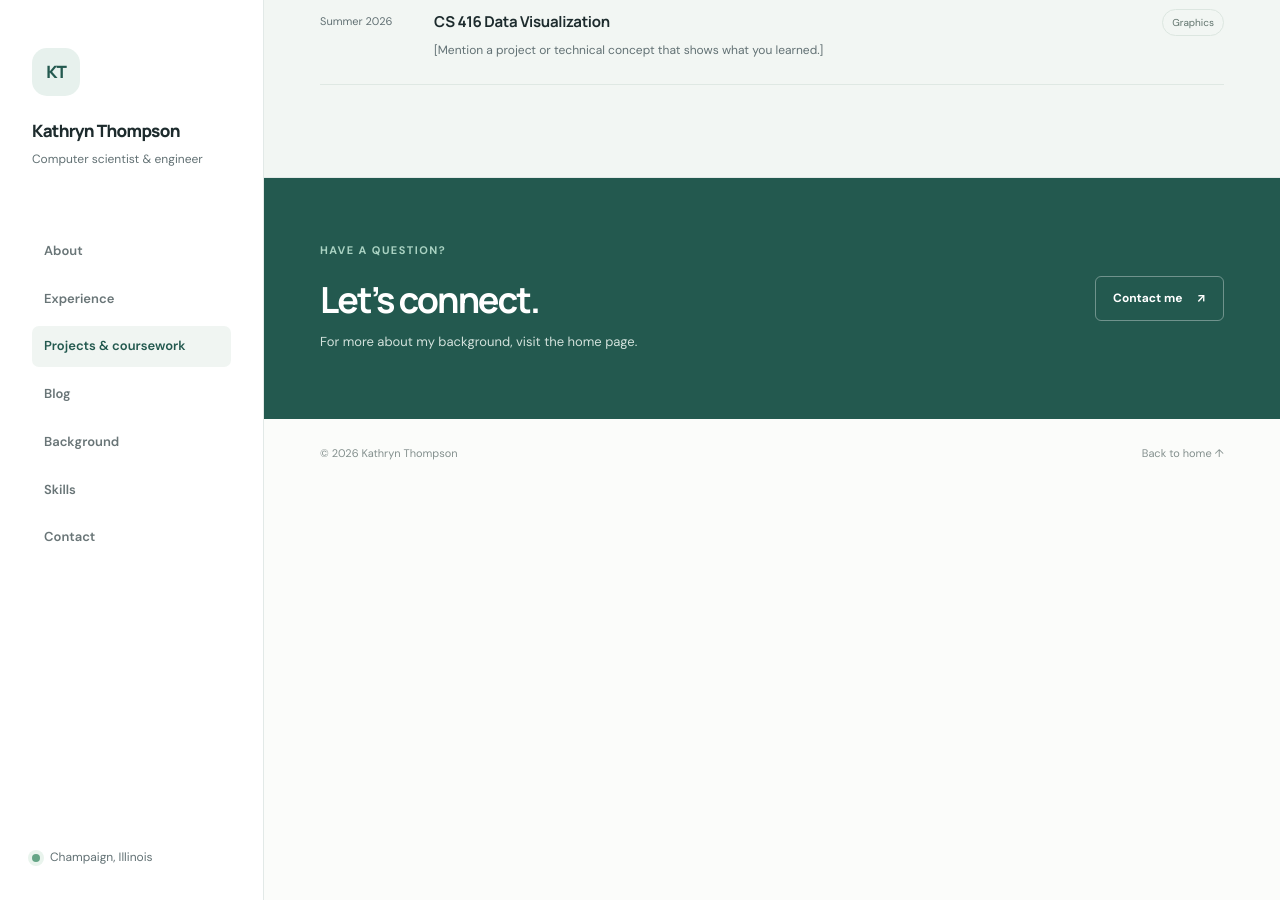
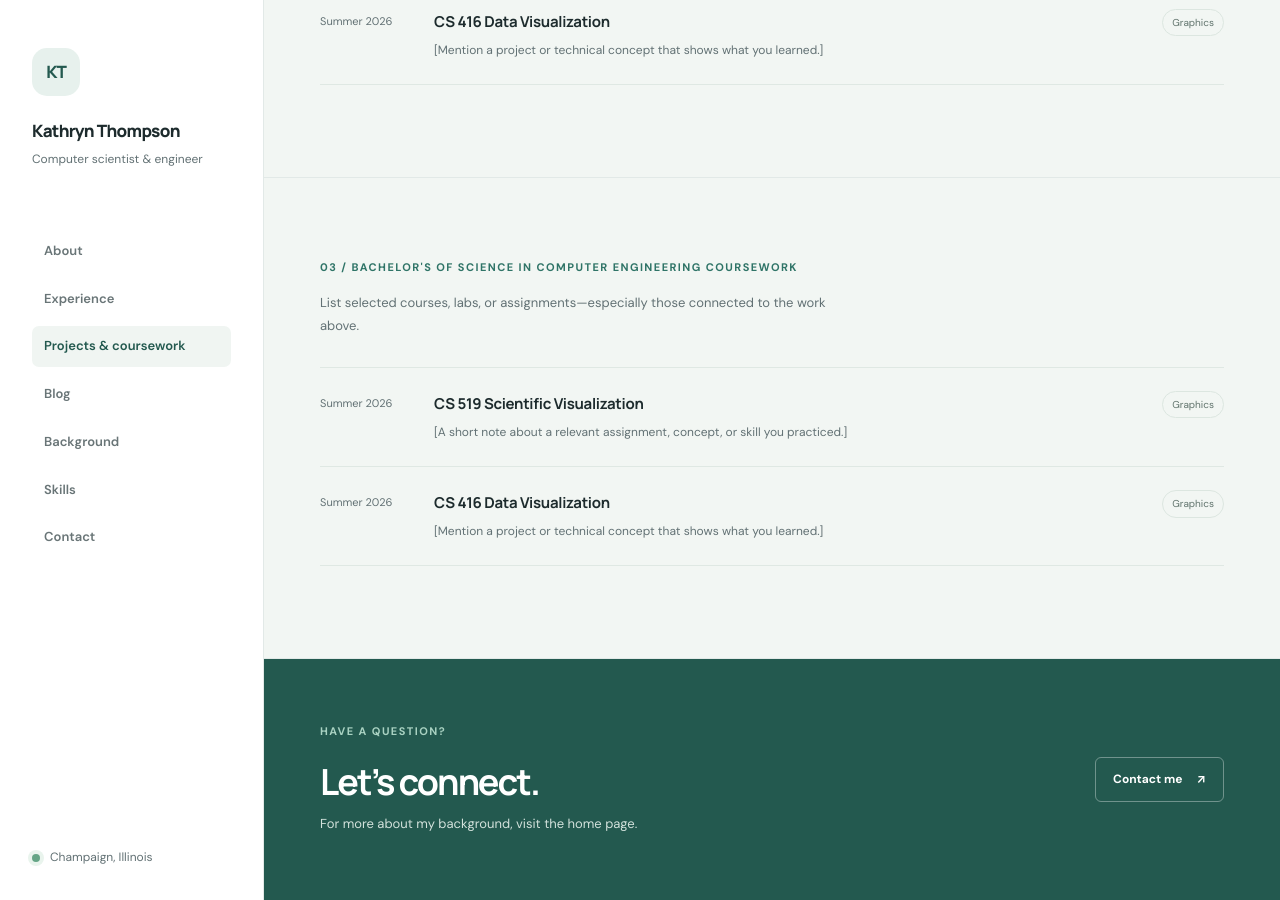
Before and after one commit to kyt325/KathrynThompson.github.io, a Jekyll site: the page projects.html, which Jekyll copies as it is, in a window 1280 px wide and 900 px high, scrolled down 2191 px. Built offline with Jekyll 4.4.1, drawn with Linux system fonts in a browser that asks for light colours; before the commit the page ends 2679 px from its top, so only the background shows below that.

Commit message:
fiddling w layout

```diff
--- a/projects.html
+++ b/projects.html
@@ -129,6 +129,28 @@
       </div>
     </section>
 
+    <section class="page-section coursework-section" id="coursework" aria-labelledby="coursework-heading">
+        <div class="section-shell">
+        <div class="section-heading page-section-heading">
+          <p class="eyebrow">03 / Bachelor's of Science in Computer Engineering Coursework</p>
+          <!-- <h2 id="coursework-heading">Coursework completed for my Masters of Computer Science</h2> -->
+          <p class="section-hint">List selected courses, labs, or assignments—especially those connected to the work above.</p>
+        </div>
+        <div class="course-list">
+          <!-- TEMPLATE: Duplicate a course row; link to a project page or repository when appropriate. -->
+          <article class="course-row">
+            <div class="course-year">Summer 2026</div>
+            <div><h3>CS 519 Scientific Visualization</h3><p>[A short note about a relevant assignment, concept, or skill you practiced.]</p></div>
+            <span class="course-area">Graphics</span>
+          </article>
+          <article class="course-row">
+            <div class="course-year">Summer 2026</div>
+            <div><h3>CS 416 Data Visualization</h3><p>[Mention a project or technical concept that shows what you learned.]</p></div>
+            <span class="course-area">Graphics</span>
+          </article>
+        </div>
+      </div>
+    </section>
     <section class="contact-section" aria-labelledby="projects-contact-title">
       <div class="section-shell contact-inner">
         <div><p class="eyebrow">Have a question?</p><h2 id="projects-contact-title">Let’s connect.</h2><p>For more about my background, visit the home page.</p></div>
```
